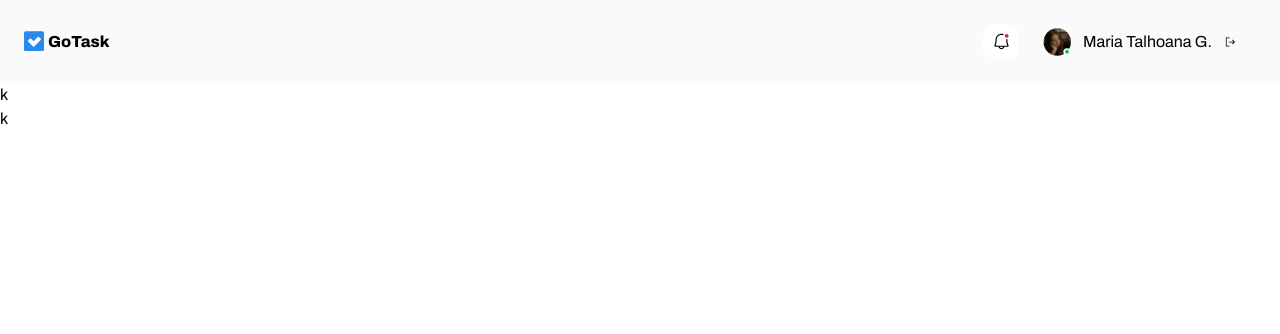
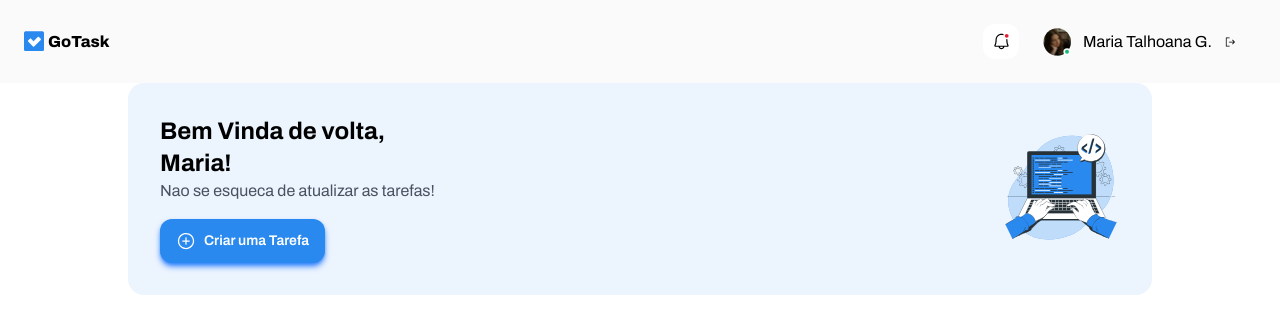
Before and after one commit to Gleydsong/projeto-go-task, an Angular app: page / in a window 1280 px wide. Shown: the top 334 px of the page. Built offline with nearby package versions, Linux system fonts and the light colour scheme.

Commit message:
refactor: integrate main content component and update welcome section layout

```diff
--- a/src/app/app.component.html
+++ b/src/app/app.component.html
@@ -1,4 +1,4 @@
 <div class="mx-auto max-w-7xl">
   <app-header></app-header>
+  <app-main-content></app-main-content>
 </div>
-k
--- a/src/app/app.component.ts
+++ b/src/app/app.component.ts
@@ -1,9 +1,10 @@
 import { Component } from '@angular/core';
 import { HeaderComponent } from './components/header/header.component';
+import { MainContentComponent } from './components/main-content/main-content.component';
 
 @Component({
   selector: 'app-root',
-  imports: [HeaderComponent],
+  imports: [HeaderComponent, MainContentComponent],
   templateUrl: './app.component.html',
   styleUrls: ['./app.component.css'],
 })
--- a/src/app/components/header/header.component.html
+++ b/src/app/components/header/header.component.html
@@ -16,4 +16,3 @@
     </div>
   </nav>
 </header>
-k
--- a/src/app/components/main-content/main-content.component.html
+++ b/src/app/components/main-content/main-content.component.html
@@ -1 +1,3 @@
-<p>main-content works!</p>
+<div class="max-w-5xl mx-auto flex flex-col gap-8">
+  <app-welcome-section></app-welcome-section>
+</div>
--- a/src/app/components/welcome-section/welcome-section.component.html
+++ b/src/app/components/welcome-section/welcome-section.component.html
@@ -1 +1,23 @@
-<p>welcome-section works!</p>
+<div
+  class="rounded-2xl p-8 bg-[#ECF4FE] flex flex-col gap-7 sm:flex-row-reverse sm:justify-between sm:items-center border-radius-2xl"
+>
+  <div class="">
+    <img src="images/icon-hand-coding.svg" alt="" />
+  </div>
+  <div class="flex flex-col gap-4">
+    <div>
+      <h1 class="font-bold text-2xl">Bem Vinda de volta, <br />Maria!</h1>
+      <h3 class="opacity-90 text-[#374151]">
+        Nao se esqueca de atualizar as tarefas!
+      </h3>
+    </div>
+    <div>
+      <button
+        class="bg-[#2A89EF] shadow-md shadow-blue-500 py-3 px-4 rounded-xl text-white text-sm font-semibold text-center flex gap-2 cursor-pointer active:translate-y-1 transition-transform duration-75"
+      >
+        <img src="images/icon-plus-circle.svg" alt="" />
+        Criar uma Tarefa
+      </button>
+    </div>
+  </div>
+</div>
```
Also changed, not shown: src/app/components/main-content/main-content.component.ts (+4 -5 lines).
